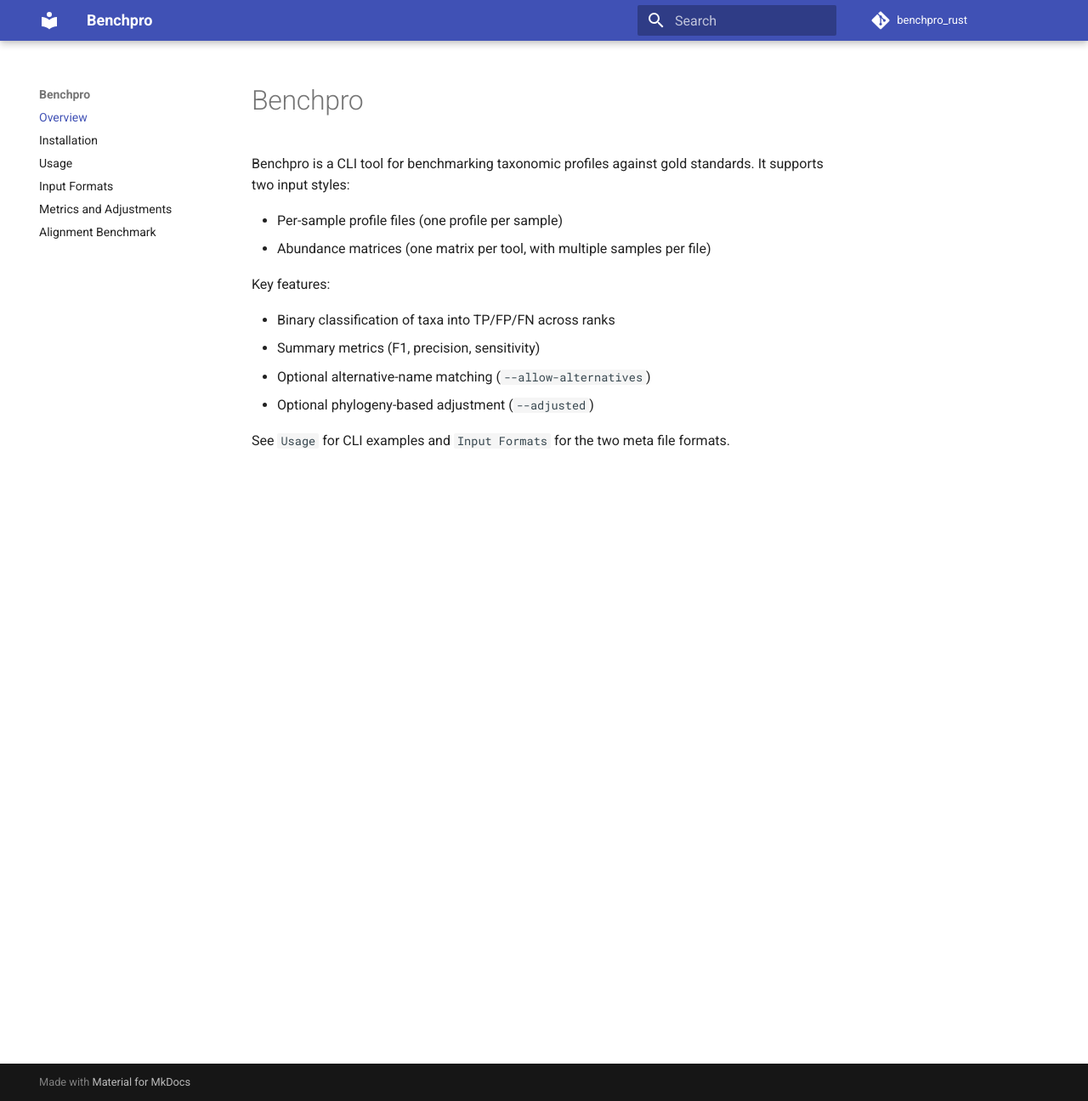
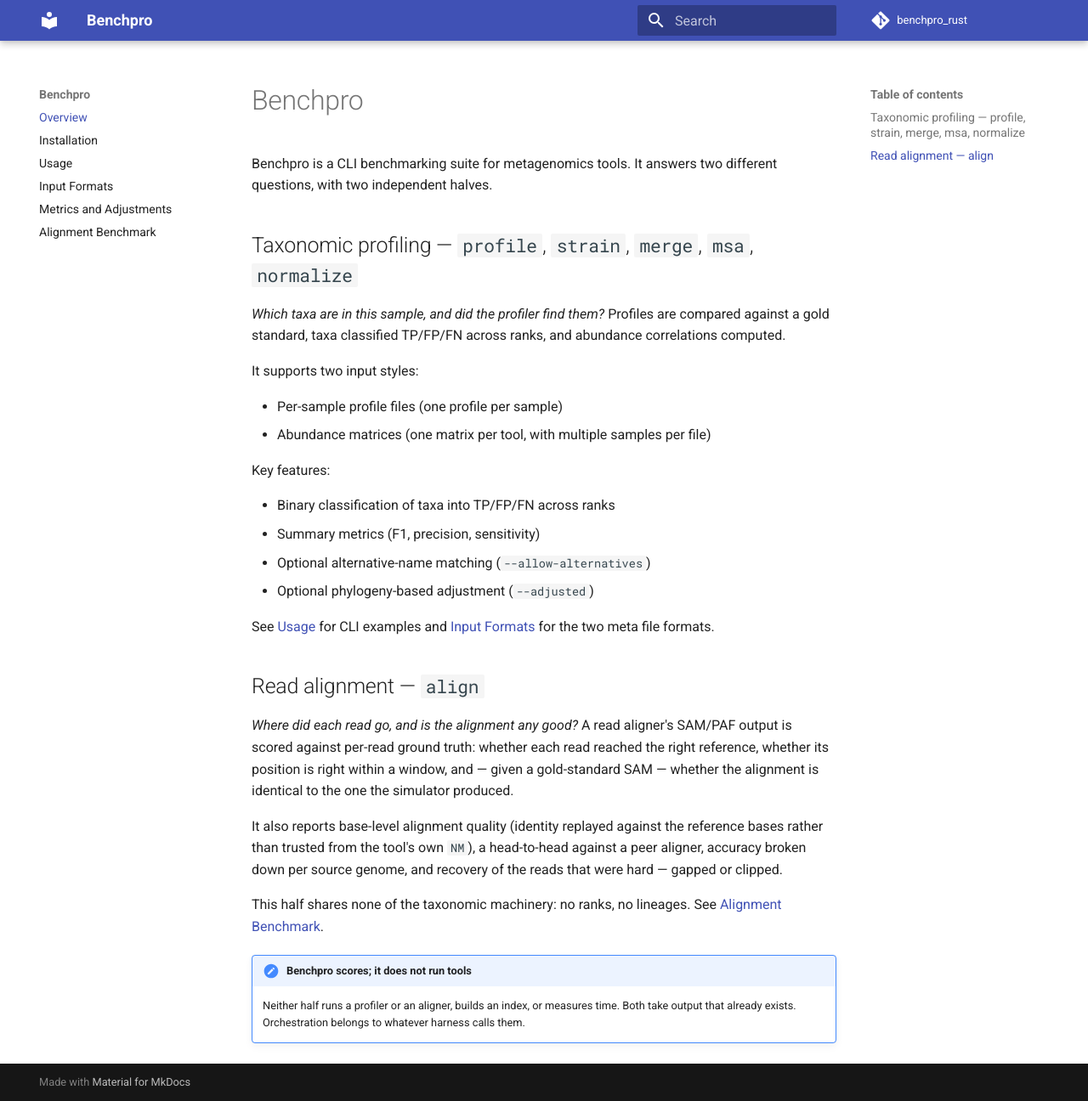
Before and after one commit to 4less/benchpro_rust, an MkDocs documentation site: the page built from docs/index.md, in a window 1280 px wide and 1296 px high. Shown: the whole window at 85% size. Built offline with MkDocs 1.6.1 and Material for MkDocs 9.7.7, drawn with Linux system fonts in a browser that asks for light colours; comment, search, counter and statistics services are not loaded.

Commit message:
docs: the landing page describes both halves of the tool
index.md still said Benchpro is "a CLI tool for benchmarking taxonomic
profiles against gold standards" -- true when it was written, and now the
first thing a reader sees about a tool that also benchmarks read
aligners. The align subcommand had a full page and a nav entry but no
mention on the page that says what Benchpro is.

Splits it into the two halves, says what question each answers, and
states the one thing that holds for both and surprises people: Benchpro
scores output that already exists. It does not run a profiler or an
aligner, build an index, or measure time.

Also turns the bare `Usage`/`Input Formats` references into real links.
All internal links resolve and the nav matches the file set.

Co-Authored-By: Claude Opus 5 <noreply@anthropic.com>

```diff
--- a/docs/index.md
+++ b/docs/index.md
@@ -1,6 +1,13 @@
 # Benchpro
 
-Benchpro is a CLI tool for benchmarking taxonomic profiles against gold standards.
+Benchpro is a CLI benchmarking suite for metagenomics tools. It answers two different questions,
+with two independent halves.
+
+## Taxonomic profiling — `profile`, `strain`, `merge`, `msa`, `normalize`
+
+*Which taxa are in this sample, and did the profiler find them?* Profiles are compared against a
+gold standard, taxa classified TP/FP/FN across ranks, and abundance correlations computed.
+
 It supports two input styles:
 
 - Per-sample profile files (one profile per sample)
@@ -13,4 +20,23 @@ Key features:
 - Optional alternative-name matching (`--allow-alternatives`)
 - Optional phylogeny-based adjustment (`--adjusted`)
 
-See `Usage` for CLI examples and `Input Formats` for the two meta file formats.
+See [Usage](usage.md) for CLI examples and [Input Formats](input-formats.md) for the two meta file
+formats.
+
+## Read alignment — `align`
+
+*Where did each read go, and is the alignment any good?* A read aligner's SAM/PAF output is scored
+against per-read ground truth: whether each read reached the right reference, whether its position
+is right within a window, and — given a gold-standard SAM — whether the alignment is identical to
+the one the simulator produced.
+
+It also reports base-level alignment quality (identity replayed against the reference bases rather
+than trusted from the tool's own `NM`), a head-to-head against a peer aligner, accuracy broken down
+per source genome, and recovery of the reads that were hard — gapped or clipped.
+
+This half shares none of the taxonomic machinery: no ranks, no lineages. See
+[Alignment Benchmark](align.md).
+
+!!! note "Benchpro scores; it does not run tools"
+    Neither half runs a profiler or an aligner, builds an index, or measures time. Both take output
+    that already exists. Orchestration belongs to whatever harness calls them.
```
